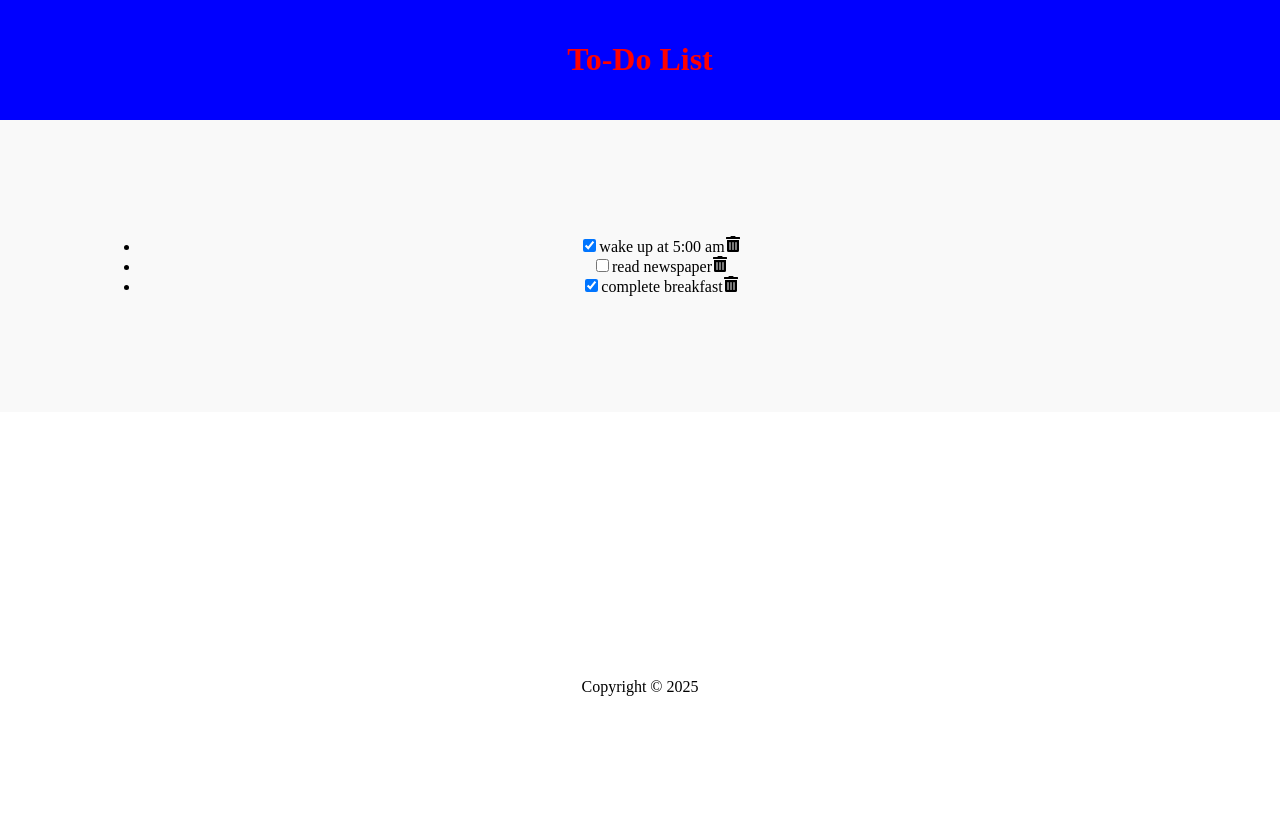
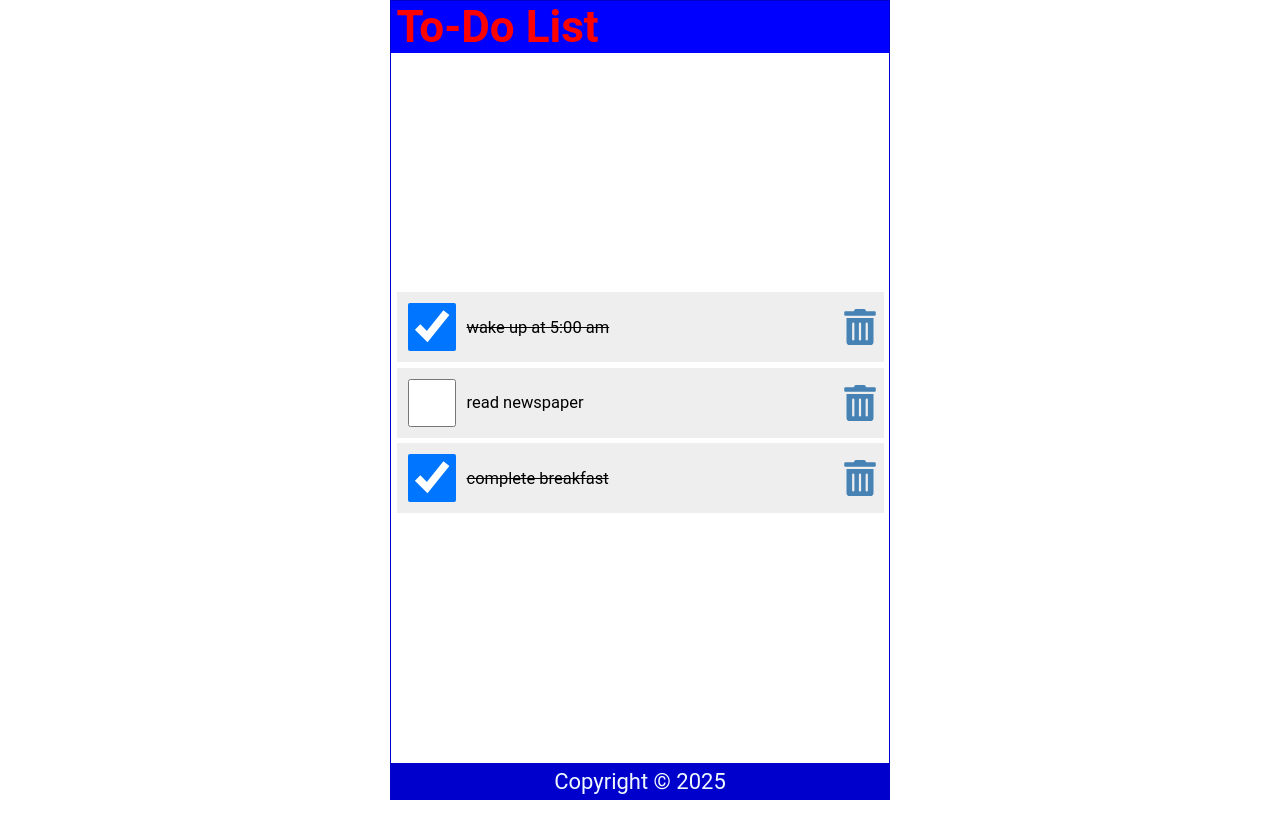
Before and after one commit to mukeshr08/ReactJS, a React (Create React App) app in the folder reactbasics/: page / in a window 1280 px wide. Shown: the top 838 px of the page. After the commit the page ends 800 px from the top, so only its background shows below. Built offline with nearby package versions, Linux system fonts and the light colour scheme.

Commit message:
useState,list and key completed

```diff
--- a/reactbasics/src/Content.js
+++ b/reactbasics/src/Content.js
@@ -18,22 +18,47 @@
         },
       ]
     )
-
+    const changedickmark=(id)=>{
+      const listItems=items.map((item)=>(
+        item.id===id ?{...item,checked:!item.checked}:item
+      ))
+      setItems(listItems)
+      localStorage.setItem('To-Do list',JSON.stringify(listItems))
+    }
+    const deleteitem=(id)=>{
+      const listItems=items.filter((item)=>item.id!==id)
+      setItems(listItems)
+      localStorage.setItem('To-Do list',JSON.stringify(listItems))
+    }
   return (
     <main>
-      <ul>
+      {items.length?(
+        <ul>
         {items.map((item)=>(
-          <li>
+          <li className='item' key={item.id}>
             <input
+
             type='checkbox'
             checked={item.checked}
+            onChange={()=>changedickmark(item.id)}
+
           />
-          <label>{item.value}</label>
-          <FaTrashAlt/>
+          <label
+          onDoubleClick={()=>changedickmark(item.id)}
+          style={item.checked?{textDecoration:'line-through'}:null}
+            >{item.value}</label>
+          <FaTrashAlt
+          role='button'
+
+          onClick={()=>deleteitem(item.id)}
+          tabIndex='0'
+          />
           </li>
         ))}
       </ul>
-
+      ):
+      <p>list is empty</p>
+    }
     </main>
   )
 }
--- a/reactbasics/src/index.css
+++ b/reactbasics/src/index.css
@@ -1,37 +1,118 @@
-/* Make full page height available */
-html, body {
-  height: 100%;
+*{
   margin: 0;
   padding: 0;
+  box-sizing: border-box;
 }
 
-/* Page layout */
+html {
+  font-size: 22px;
+}
+
 body {
+  min-height: 100vh;
+  font-family: 'Roboto', 'Oxygen',
+    'Ubuntu', 'Cantarell', 'Fira Sans', 'Droid Sans', 'Helvetica Neue',
+    sans-serif;
+  -webkit-font-smoothing: antialiased;
+  -moz-osx-font-smoothing: grayscale;
+}
+
+.App {
   display: flex;
   flex-direction: column;
+  justify-content: center;
+  align-items: center;
+  height: 100vh;
+  width: 100%;
+  max-width: 500px;
+  border: 1px solid mediumblue;
+  margin: auto;
 }
 
-/* Header */
 header {
-  background: #2196f3;
-  padding: 20px;
-  text-align: center;
-  color: #fff;
+  width: 100%;
+  padding: 0 0.25em;
+  background-color: mediumblue;
+  color: aliceblue;
+  display: flex;
+  justify-content: space-between;
+  align-items: center;
 }
 
-/* MIDDLE SECTION (takes all empty space) */
 main {
-  flex: 1;                 /* this expands middle area */
-  padding: 100px;
-  background: #f9f9f9;     /* light color so you can SEE the middle */
-  text-align: center;
+  width: 100%;
+  display: flex;
+  flex-direction: column;
+  flex-grow: 1;
+  justify-content: center;
+  align-items: center;
+  overflow-y: auto;
 }
 
-/* Footer at bottom */
 footer {
-  padding: 250px;
+  width: 100%;
+  padding: 0.25em;
+  background-color: mediumblue;
+  color: aliceblue;
+  display: grid;
+  place-content: center;
+}
+
+ul {
+  width: 100%;
+  list-style: none;
+  padding: 0 0.25rem 0.25rem;
+}
+
+ul li::before {
+  content: "\200B";
+}
+
+.item {
+  display: flex;
+  justify-content: flex-start;
+  align-items: center;
+  padding: 0.5rem 0 0.5rem 0.5rem;
+  margin: 0.25rem 0;
+  background-color: #eee;
+}
+
+.item:first-child {
+  margin: 0;
+}
+
+.item input[type="checkbox"] {
   text-align: center;
+  width: 2.5rem;
+  width: 48px;
+  min-width: 48px;
+  height: 2.5rem;
+  height: 48px;
+  min-height: 48px;
+  cursor: pointer;
+  margin-right: 0.5rem;
+}
 
-  /* ADD THIS */
-  margin-bottom: 20px;   /* creates space under footer */
+.item input[type="checkbox"]:focus + label {
+  text-decoration: underline;
 }
+
+.item > label {
+  font-size: 0.75rem;
+  flex-grow: 1;
+}
+
+.item svg {
+  width: 48px;
+  min-width: 48px;
+  height: 36px;
+  font-size: 1rem;
+  color: steelblue;
+  cursor: pointer;
+}
+
+.item svg:focus,
+.item svg:hover {
+  color: red;
+  outline: none;
+}
```
